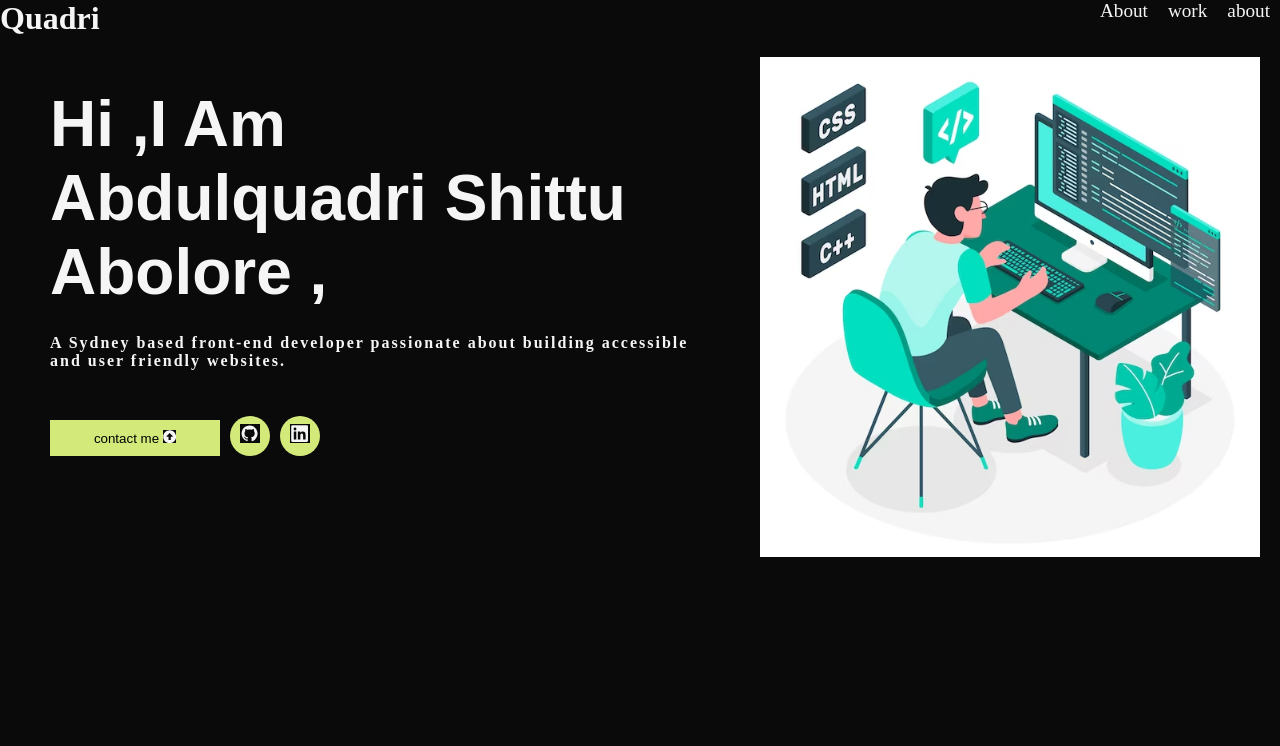
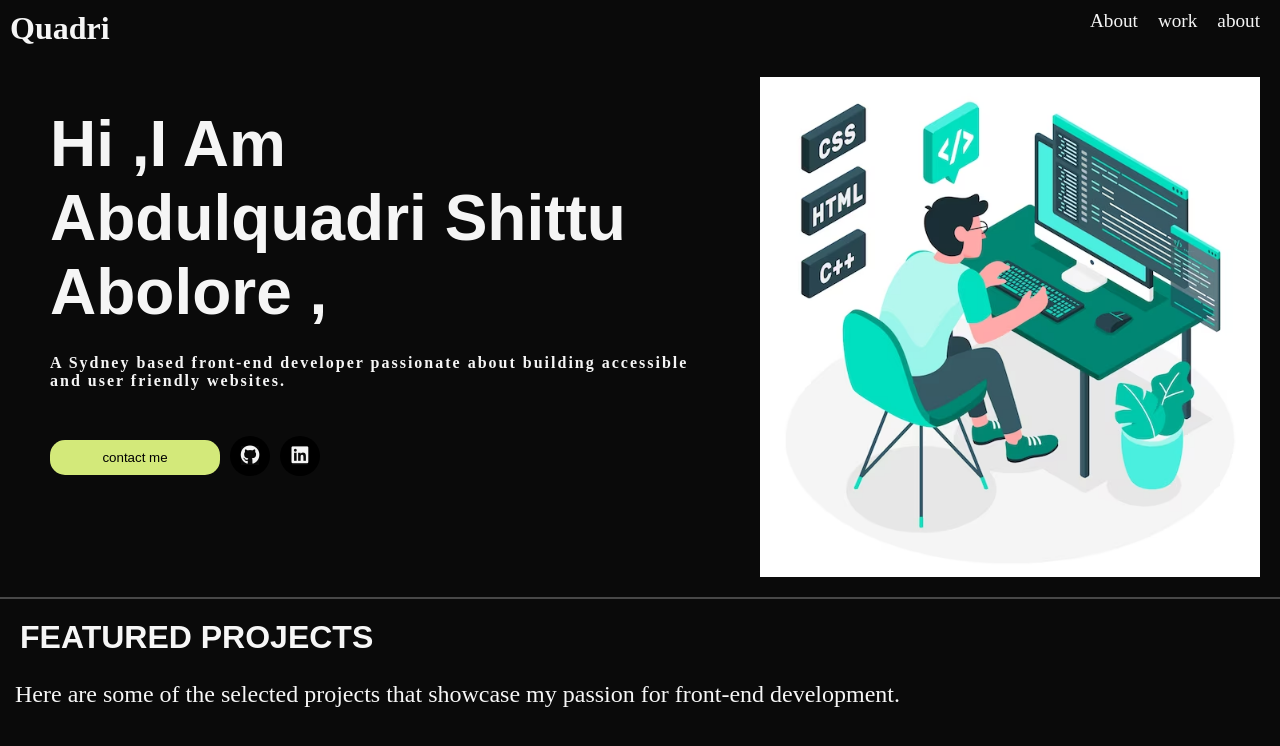
Before and after one commit to GAMSH655/Dev_q, a React (Vite) app: page / in a window 1280 px wide. Shown: the top 746 px of the page. Built offline with nearby package versions, Linux system fonts and the light colour scheme.

Commit message:
working in the projects component

```diff
--- a/index.html
+++ b/index.html
@@ -3,6 +3,7 @@
   <head>
     <meta charset="UTF-8" />
     <meta name="viewport" content="width=device-width, initial-scale=1.0" />
+    <link rel="stylesheet" href="https://cdnjs.cloudflare.com/ajax/libs/font-awesome/6.5.2/css/all.min.css">
   </head>
   <body>
     <div id="root"></div>
--- a/src/Components/Header.css
+++ b/src/Components/Header.css
@@ -8,7 +8,8 @@
 .headerContainer{
     display: flex;
     justify-content: space-between;
-    pad: 10px;
+    padding: 10px;
+
 }
 .logoText{
     font-size: 2rem;
--- a/src/Components/Header.jsx
+++ b/src/Components/Header.jsx
@@ -11,7 +11,7 @@ const Header= () => {
         <div className="linkContainer">
             <a href="#" className="headerLink">about</a>
             <a href="#" className="headerLink" >work</a>
-            <a href="#" className="headerLink">about</a>
+            <a href="#" className="headerLink" >about</a>
         </div>
         </div>
     </div>
--- a/src/Components/Hero.css
+++ b/src/Components/Hero.css
@@ -1,6 +1,7 @@
 .Herodiv{
     display: flex;
     justify-content: space-evenly;
+    border-bottom: 2px solid  #484848;
 }
 .prog{
     width: 500px;
@@ -31,10 +32,11 @@
     outline: none;
     width: 170px;
     padding: 10px;
+    border-radius: 15px;
 }
 .contactBtn{
-    background-color:#D3E97A;
-    color: black;
+    background-color:black;
+    color: #D3E97A;
     margin-left: 10px;
     border: none;
     outline: none;
--- a/src/Components/Hero.jsx
+++ b/src/Components/Hero.jsx
@@ -1,5 +1,5 @@
 import React from 'react'
-import { FaGithub  , FaLinkedin , FaArrowAltCircleUp} from 'react-icons/fa'
+import { FaGithub  , FaLinkedin } from 'react-icons/fa'
 import { RiGithubFill } from "react-icons/ri";
 import Prog from "../assets/prog.png"
 import "./Hero.css"
@@ -10,9 +10,10 @@ const Hero = () => {
              <h3 className="heroP">Hi ,i am</h3>
              <h3 className="heroP">abdulquadri shittu abolore ,</h3>
              <p className="heroinfo">A Sydney based front-end developer passionate about building accessible and user friendly websites.</p>
-             <button className="contactme">contact me <FaArrowAltCircleUp/></button>
-             <button className='contactBtn'> <RiGithubFill/> </button>
-             <button className='contactBtn'> <FaLinkedin/> </button>
+             <button className="contactme">contact me </button>
+             <button className='contactBtn'>
+             <i className="fa-brands fa-github"></i> </button>
+             <button className='contactBtn'> <i class="fa-brands fa-linkedin"></i> </button>
          </div>
          <img src={Prog} alt=""  className='prog' draggable="false"/>
     </div>
--- /dev/null
+++ b/src/Components/Project.css
@@ -0,0 +1,14 @@
+.Feature{
+    color: #f6f6f6;
+    font-size: 2rem;
+    font-weight: bolder;
+    text-transform: uppercase;
+    font-family: sans-serif;
+    padding: 20px;
+}
+.projP{
+    color: #f6f6f6;
+    padding: 5px;
+    padding-left: 15px;
+    font-size: 1.5rem;
+}
--- /dev/null
+++ b/src/Components/Project.jsx
@@ -0,0 +1,14 @@
+import React from 'react'
+import "./Project.css"
+const Project = () => {
+  return (
+    <div>
+             <h3 className="Feature">featured projects</h3>
+             <p className="projP">
+             Here are some of the selected projects that showcase my passion for front-end development.
+             </p>
+    </div>
+  )
+}
+
+export default Project
--- a/src/Pages/Home.jsx
+++ b/src/Pages/Home.jsx
@@ -1,11 +1,13 @@
 import React from 'react'
 import Hero from '../Components/Hero'
 import Header from "../Components/Header"
+import Project from "../Components/Project"
 const Home = () => {
   return (
     <div>
         <Header/>
         <Hero/>
+        <Project/>
     </div>
   )
 }
```
